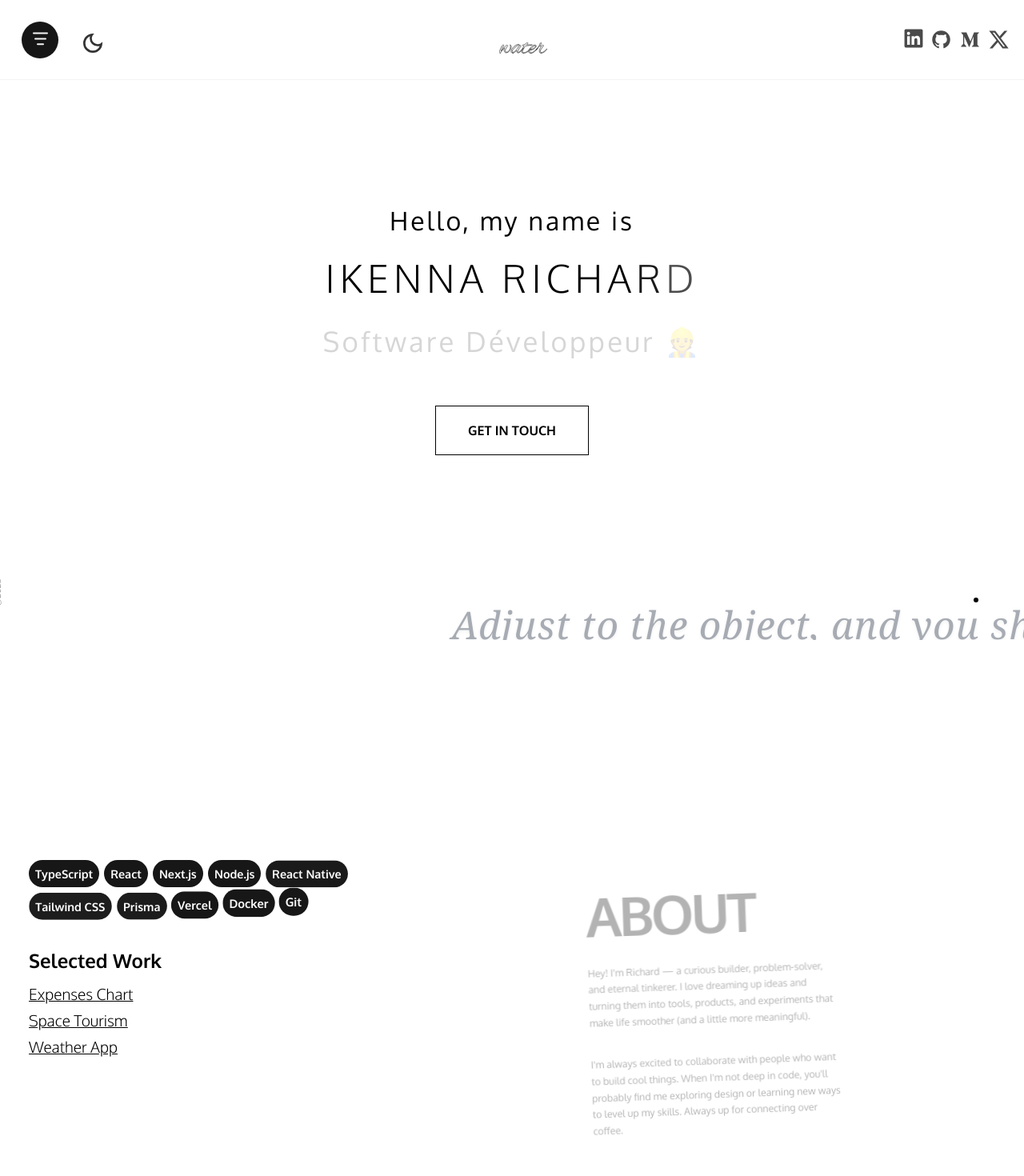
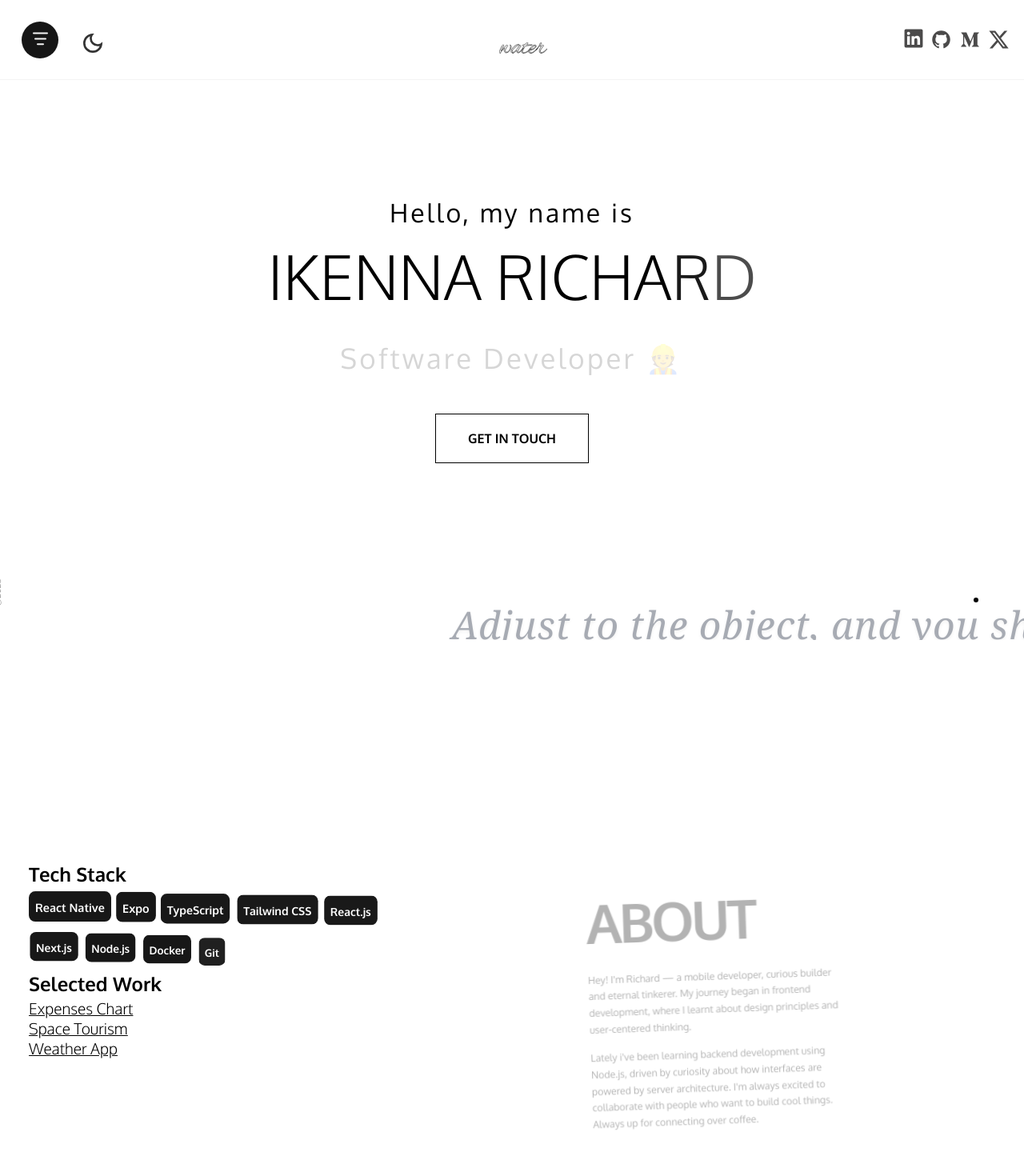
Before and after one commit to ikennarichard/v2, a React (Vite) app: page / in a window 1280 px wide. Shown: the top 1470 px of the page at 80% size. Built offline with nearby package versions, Linux system fonts and the light colour scheme.

Commit message:
refactor code

```diff
--- a/src/components/about/About.jsx
+++ b/src/components/about/About.jsx
@@ -4,14 +4,13 @@ import "./about.sass";
 import data from "./projects.json";
 
 const techStack = [
+  "React Native",
+  "Expo",
   "TypeScript",
-  "React",
+  "Tailwind CSS",
+  "React.js",
   "Next.js",
   "Node.js",
-  "React Native",
-  "Tailwind CSS",
-  "Prisma",
-  "Vercel",
   "Docker",
   "Git",
 ];
@@ -115,16 +114,15 @@ const About = () => {
     () =>
       data.projects.map((item, index) => (
         <motion.p
+          style={{
+            width: 200,
+          }}
           key={item.id}
           variants={linkVariants}
-          initial='initial'
-          animate='animate'
+          initial="initial"
+          animate="animate"
           whileHover="hover"
           custom={index}
-          style={{
-            cursor: "pointer",
-            padding: "4px 0",
-          }}
         >
           <a
             href={item.live_demo}
@@ -144,6 +142,16 @@ const About = () => {
       <div className="wrapper">
         <div className="info">
           {/* Enhanced skills section */}
+          <div>
+            <h3
+              style={{
+                marginBottom: "6px",
+                fontSize: "1.5rem",
+                fontWeight: "700",
+              }}
+            >
+             Tech Stack
+            </h3>
             <motion.ul
               ref={skillsRef}
               className="tech-list"
@@ -162,10 +170,11 @@ const About = () => {
                     transition: "all 0.3s ease",
                   }}
                 >
-                <p>{tech}</p>
+                  <span>{tech}</span>
                 </motion.li>
               ))}
             </motion.ul>
+          </div>
 
           <motion.div
             ref={linksRef}
@@ -180,14 +189,20 @@ const About = () => {
               }
               transition={{ delay: 0.2 }}
               style={{
-                marginBottom: "10px",
+                marginBottom: "3px",
                 fontSize: "1.5rem",
                 fontWeight: "700",
               }}
             >
               Selected Work
             </motion.h3>
-            <div className="links-list">{projectLinks}</div>
+            <div
+              style={{
+                flexDirection: "column",
+              }}
+            >
+              {projectLinks}
+            </div>
           </motion.div>
         </div>
 
@@ -237,13 +252,11 @@ const About = () => {
               style={{
                 fontSize: "1.1rem",
                 lineHeight: "1.7",
-                marginBottom: "1.5rem",
               }}
             >
-              Hey! I'm Richard — a curious builder, problem-solver, and eternal
-              tinkerer. I love dreaming up ideas and turning them into tools,
-              products, and experiments that make life smoother (and a little
-              more meaningful).
+              Hey! I'm Richard — a mobile developer, curious builder and eternal
+              tinkerer. My journey began in frontend development, where I learnt
+              about design principles and user-centered thinking.
             </motion.p>
 
             <motion.p
@@ -255,10 +268,10 @@ const About = () => {
                 lineHeight: "1.7",
               }}
             >
-              I'm always excited to collaborate with people who want to build
-              cool things. When I'm not deep in code, you'll probably find me
-              exploring design or learning new ways to level up my skills.
-              Always up for connecting over coffee.
+              Lately i've been learning backend development using Node.js,
+              driven by curiosity about how interfaces are powered by server
+              architecture. I'm always excited to collaborate with people who
+              want to build cool things. Always up for connecting over coffee.
             </motion.p>
           </div>
         </motion.div>
--- a/src/components/about/about.sass
+++ b/src/components/about/about.sass
@@ -44,13 +44,13 @@ $paradise-pink: #E35461
     .info
       display: flex
       flex-direction: column
-      gap: 2em
+      gap: 1em
       margin-inline-start: 2em
       align-self: center
 
       @include mobile
         width: 100%
-        align-items: center
+        // align-items: center
         margin: 0
 
       ul
@@ -60,16 +60,16 @@ $paradise-pink: #E35461
         max-width: 80%
 
         @include mobile
-          display: none
+          // display: none
 
         li
           @include applyBackgroundColors(white)
           list-style: none
-          border-radius: 18px
+          border-radius: 8px
           padding: 0.3em
           padding-inline: 0.6em
           background-color: rgb(23,23,23)
-          p
+          span
             @include applyTextColors(black)
             font-size: 0.9rem
             font-weight: 700
--- a/src/components/contact/Contact.jsx
+++ b/src/components/contact/Contact.jsx
@@ -260,7 +260,7 @@ const Contact = () => {
           initial="initial"
           animate={isFormInView ? "animate" : "initial"}
           style={{
-            marginTop: 12
+            marginTop: 50
           }}
         >
           <motion.input
--- a/src/components/hero/Hero.jsx
+++ b/src/components/hero/Hero.jsx
@@ -44,7 +44,7 @@ const renderLetters = (name) => {
       {name.split("").map((letter, index) => (
         <motion.span
           key={index}
-          className="inline-block"
+          // className="inline-block"
           variants={letterVariants}
         >
           {letter}
@@ -81,13 +81,26 @@ const Hero = () => {
         >
           {/* <TimeDisplay /> */}
           <p>Hello, my name is</p>
-          <h2> {renderLetters("IKENNA RICHARD")}</h2>
+          <motion.h2
+            initial={{ opacity: 0, scale: 0.8 }}
+            animate={{ opacity: 1, scale: 1 }}
+            transition={{ delay: 0.3, type: "spring", stiffness: 100 }}
+            style={{
+              fontSize: "clamp(3rem, 6vw, 6rem)",
+              fontWeight: "900",
+              margin: "0 0 1rem 0",
+              letterSpacing: "-0.1px",
+            }}
+          >
+            {" "}
+            {renderLetters("IKENNA RICHARD")}
+          </motion.h2>
           <motion.p
             initial="hidden"
             animate="visible"
             variants={jobTitleVariants}
           >
-            Software Développeur 👷
+            Software Developer 👷
           </motion.p>
           <motion.div
             className={`buttons
--- a/src/components/hero/hero.sass
+++ b/src/components/hero/hero.sass
@@ -22,7 +22,7 @@
     display: flex
     flex-direction: column
     justify-content: center
-    gap: 21px
+    gap: 10px
     padding-block-start: 3em
     padding-inline-end: 4em
 
--- a/src/components/sidebar/links/Links.jsx
+++ b/src/components/sidebar/links/Links.jsx
@@ -32,7 +32,7 @@ const itemVariants = {
   },
 };
 const Links = () => {
-  const links = ['home', 'about','projects', 'contact'];
+  const links = ['home', 'about','contact'];
 
   return (
     <motion.div
```
Lines whose indentation alone changed are shown as unchanged.
